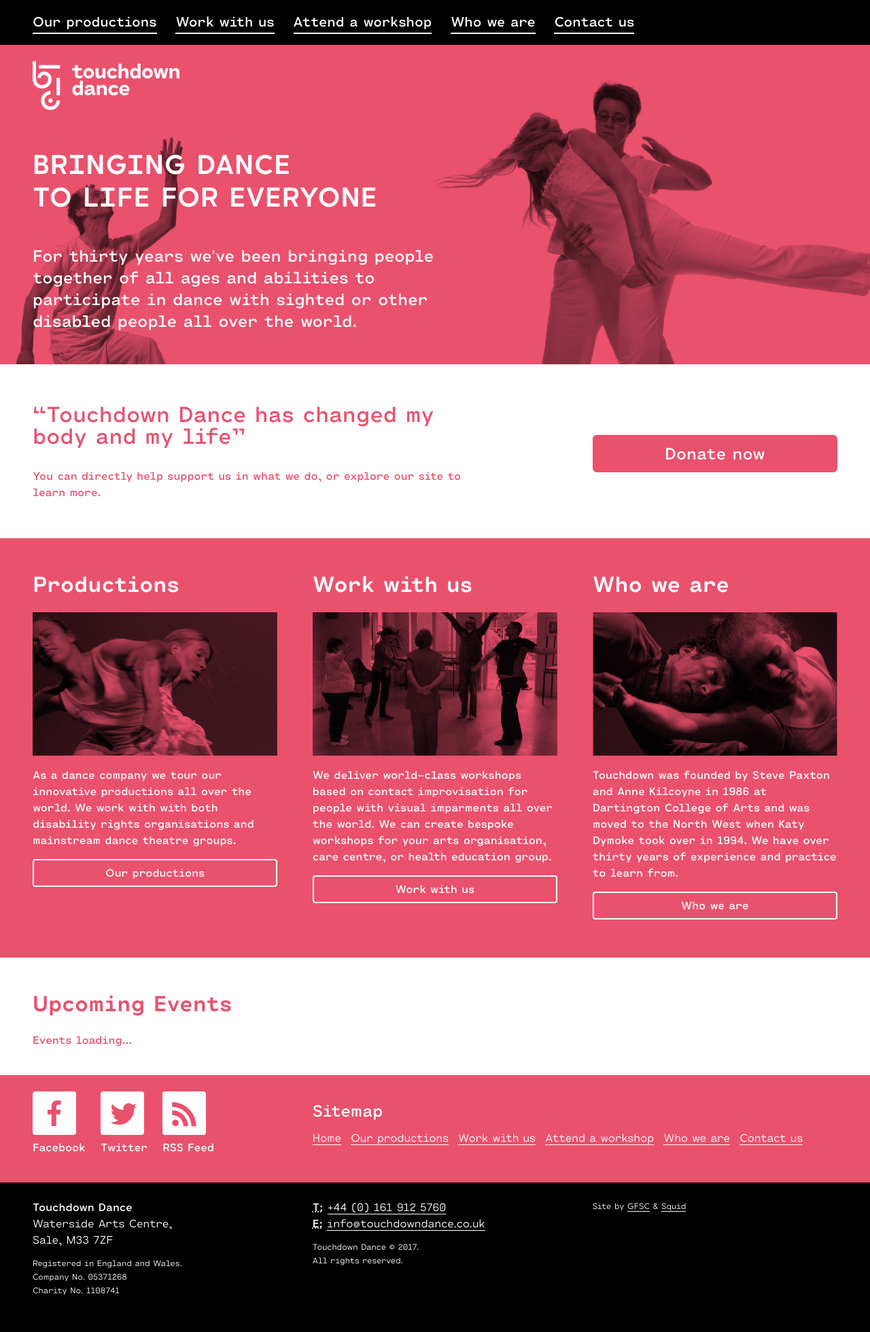
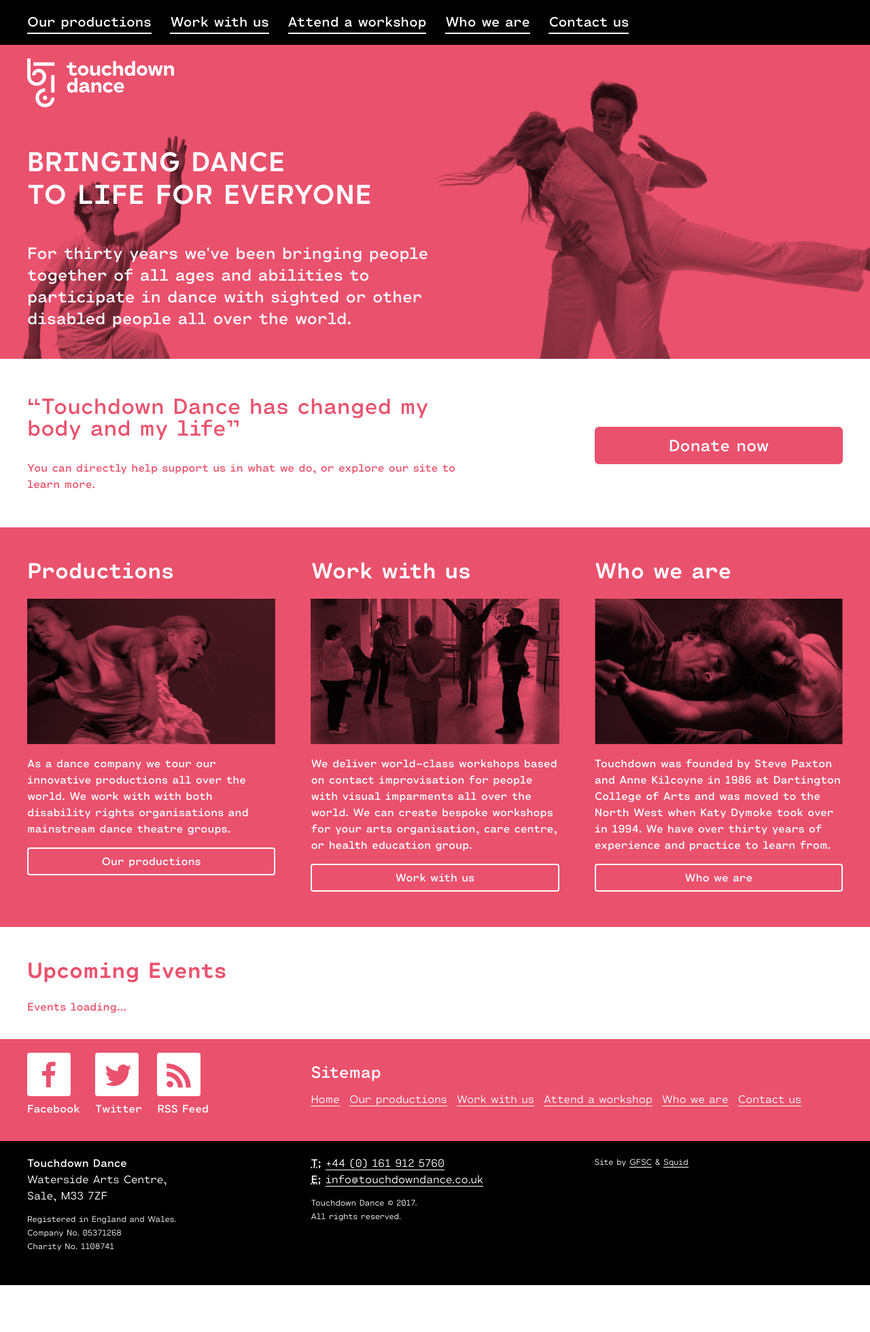
Before and after one commit to kimadactyl/touchdown, a Jekyll site: the page built from index.md, in a window 1280 px wide. Shown: the whole page at 68% size. Built offline with Jekyll 4.4.1, drawn with Linux system fonts in a browser that asks for light colours; nearby versions of some CDN libraries; after the commit the page ends 1891 px from its top, so only the background shows below that.

Commit message:
Width limit temp fix

```diff
--- a/_sass/_base.sass
+++ b/_sass/_base.sass
@@ -1,6 +1,9 @@
 body, figure
   margin: 0 $gutter
   padding: 0
+  +for-desktop-up
+    max-width: 1200px
+    margin: 0 auto
 
 .respect-line-breaks
   white-space: pre-line
--- a/_sass/_layout.sass
+++ b/_sass/_layout.sass
@@ -3,16 +3,23 @@
 
 .t-1
   color: $primary
-  background-color: white
+  background-color: $background
 
 .t-2, .t-3
   margin: 0 (-$gutter)
   padding: ($gutter / 2) $gutter
 
+
 .t-2
-  color: white
-  background-color: $primary
+  color: $background
+  background: $primary
+  // h/t https://css-tricks.com/full-browser-width-bars/#article-header-id-2
+  +for-desktop-up
+    +full-width($primary)
+
 
 .t-3
-  color: white
-  background-color: black
+  color: $background
+  background-color: $copy
+  +for-desktop-up
+    +full-width($copy)
--- a/_sass/_navigation.sass
+++ b/_sass/_navigation.sass
@@ -52,6 +52,8 @@
     padding-bottom: 1em
     margin-left: -$gutter
     margin-right: -$gutter
+    +for-desktop-up
+      +full-width($copy)
     &__toggle
       display: none
     &--hidden
--- a/css/main.sass
+++ b/css/main.sass
@@ -18,6 +18,19 @@
   @media (min-width: 1200px)
     @content
 
+=full-width($color)
+  position: relative
+  &:before
+    content: ""
+    position: absolute
+    top: 0
+    bottom: 0
+    left: -9999px
+    right: 0
+    border-left: 9999px solid $color
+    box-shadow: 9999px 0 0 $color
+    z-index: -1
+
 // Define defaults for each variable.
 
 $primary: #EA516D
@@ -31,7 +44,7 @@
 $font-bold:     "CartographSansCF-Bold", Helvetica, Arial, sans-serif
 
 // Spacing around left and right
-$gutter: 3rem
+$gutter: 2.5rem
 
 @import "_colours"
 @import "_typography"
--- a/docs/feed.xml
+++ b/docs/feed.xml
@@ -1 +1 @@
-<?xml version="1.0" encoding="utf-8"?><?xml-stylesheet type="text/xml" href="http://localhost:4000/touchdown/feed.xslt.xml"?><feed xmlns="http://www.w3.org/2005/Atom"><generator uri="http://jekyllrb.com" version="3.4.0">Jekyll</generator><link href="http://localhost:4000/touchdown/feed.xml" rel="self" type="application/atom+xml" /><link href="http://localhost:4000/touchdown/" rel="alternate" type="text/html" /><updated>2017-03-22T15:49:09+00:00</updated><id>http://localhost:4000/touchdown//</id><title type="html">Touchdown Dance</title><subtitle>Touchdown Dance brings together people of all ages and abilities in a pleasurable, free-flowing dance partnership called contact improvisation. We tour performances all over the world and create bespoke courses for organisations.</subtitle></feed>
+<?xml version="1.0" encoding="utf-8"?><?xml-stylesheet type="text/xml" href="http://localhost:4000/touchdown/feed.xslt.xml"?><feed xmlns="http://www.w3.org/2005/Atom"><generator uri="http://jekyllrb.com" version="3.4.0">Jekyll</generator><link href="http://localhost:4000/touchdown/feed.xml" rel="self" type="application/atom+xml" /><link href="http://localhost:4000/touchdown/" rel="alternate" type="text/html" /><updated>2017-03-22T16:27:52+00:00</updated><id>http://localhost:4000/touchdown//</id><title type="html">Touchdown Dance</title><subtitle>Touchdown Dance brings together people of all ages and abilities in a pleasurable, free-flowing dance partnership called contact improvisation. We tour performances all over the world and create bespoke courses for organisations.</subtitle></feed>
```
Also changed, not shown: docs/css/main.css.
